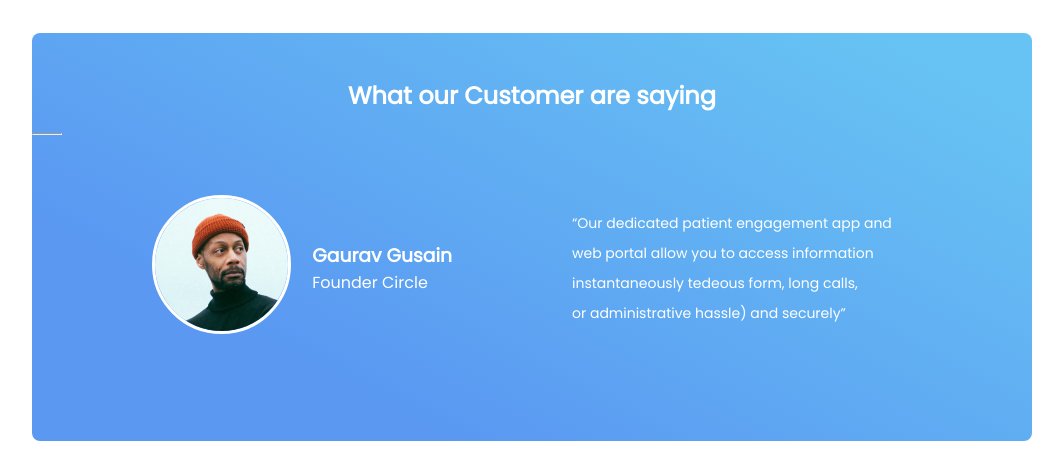
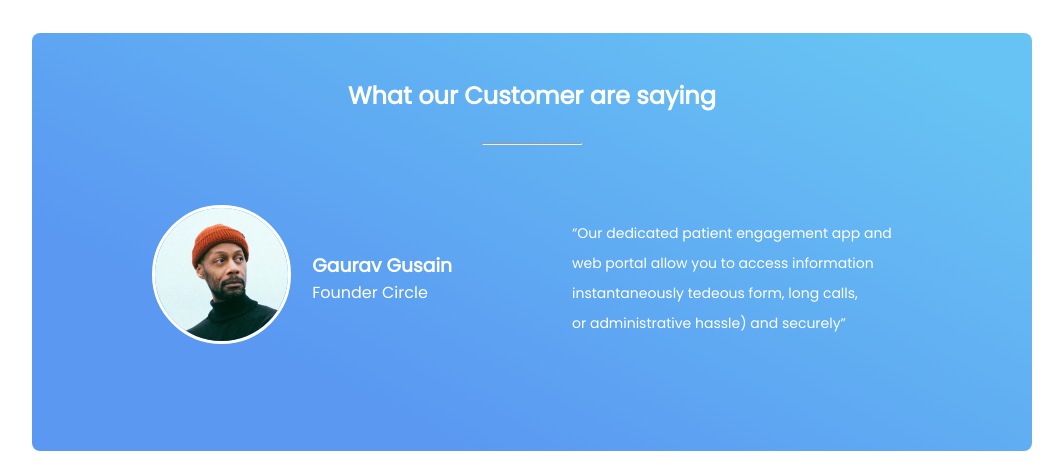
Before and after one commit to gaurav-132/healthcare, a plain HTML site: page index.html in a window 1280 px wide. Shown: the part 2520-2990 px from the top of the page, without its empty margins (108-1171 px from the left). Drawn offline with Linux system fonts and the light colour scheme; files whose address does not match are found by name.

Commit message:
Local Changes

```diff
--- a/css/style.scss
+++ b/css/style.scss
@@ -257,14 +257,6 @@ body{
                 margin-bottom: 20px;
                 color: #fff;
             }
-            div{
-                text-align: center;
-                hr{
-                    width: 30px;
-                    margin-top: 10px;
-                    margin-bottom: 10px;
-                }
-            }
             .carausel-parent{
                 display: flex;
                 justify-content: space-evenly;
@@ -394,6 +386,16 @@ body{
     }
 }
 
+.carausel-hr{
+    display: flex;
+    justify-content: center;
+    hr{
+        width: 100px;
+        margin-top: 10px;
+        margin-bottom: 10px;
+    }
+}
+
 .footer{
     background: linear-gradient(208.18deg, #67C3F3 9.05%, #5A98F2 76.74%);
     padding-top: 70px;
--- a/index.html
+++ b/index.html
@@ -134,7 +134,7 @@
 			<div class="main-carausel">
 				<div class="carausel">
 					<h2>What our Customer are saying</h2>
-					<div>
+					<div class="carausel-hr">
 						<hr>
 					</div>
 					<div class="carausel-parent">
```
Also changed, not shown: css/style.css, 1 other file.
